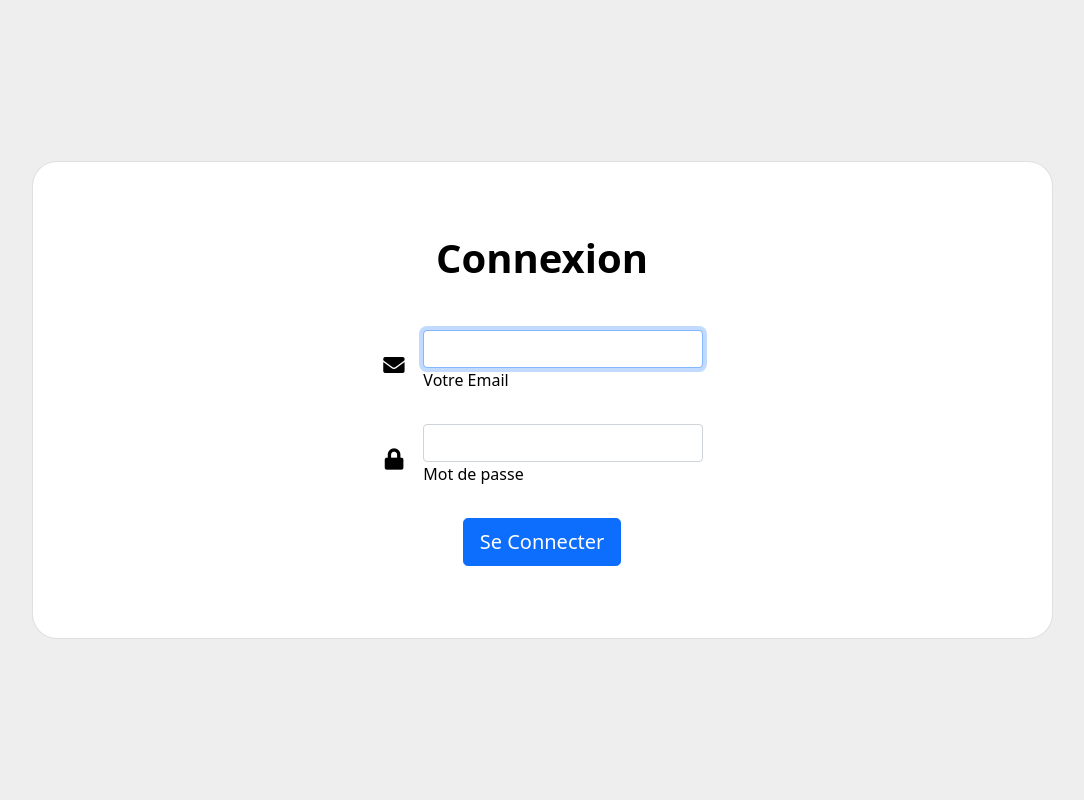
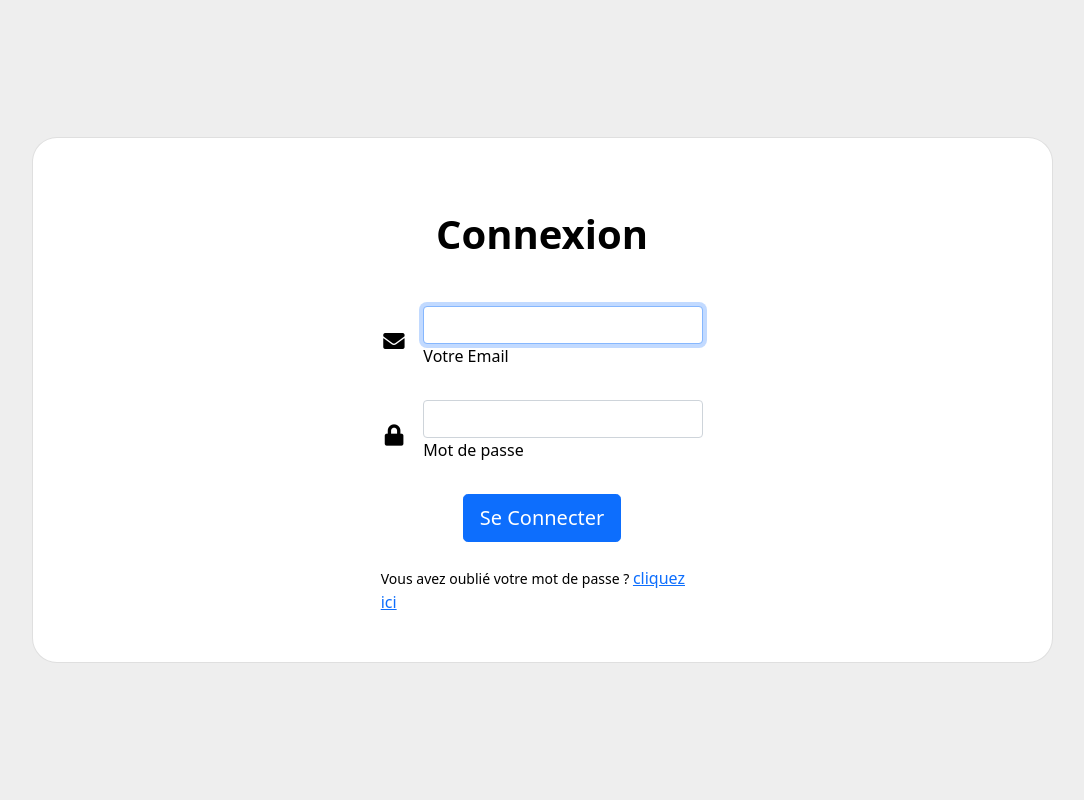
Before and after one commit to Elhadj75BAH/P6-Site-communautaire-SnowTricks, a Symfony app: template templates/security/login.html.twig in a window 1280 px wide. Shown: the part 96-896 px from the top of the page, without its empty margins (98-1182 px from the left). Run offline with Twig, Linux system fonts and the light colour scheme; the template is opened without the code that fills it, so the values that code supplies are empty; some libraries are stand-ins or nearby versions.

Commit message:
ajout lien mot de passe oublié

```diff
--- a/templates/security/login.html.twig
+++ b/templates/security/login.html.twig
@@ -108,6 +108,8 @@
                                         <div class="d-flex justify-content-center mx-4 mb-3 mb-lg-4">
                                             <button type="submit" class="btn btn-primary btn-lg">Se Connecter</button>
                                         </div>
+                                        <small>Vous avez oublié votre mot de passe ? </small>
+                                        <a href="{{ path('app_forgot_password_request') }}">cliquez ici</a>
                                     </form>
 
                                 </div>
```
